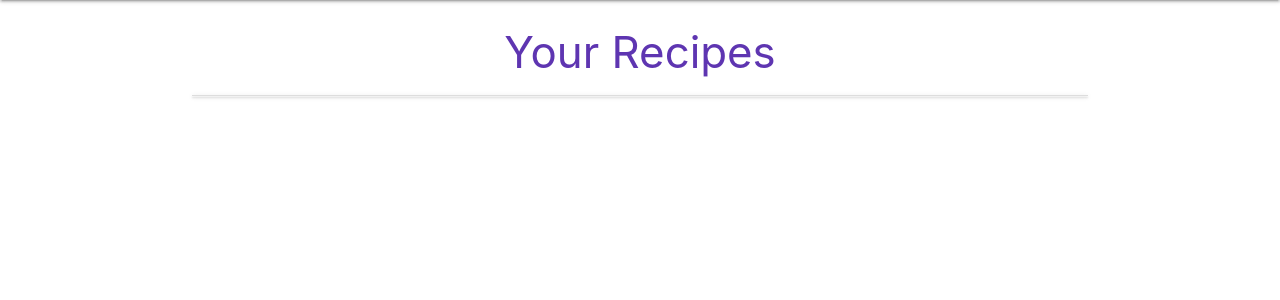
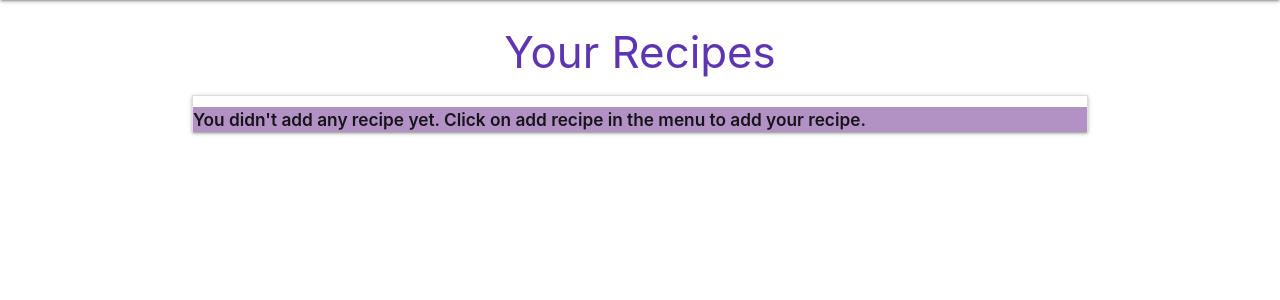
Before and after one commit to behnazkhoshnood/good-cook-ms3, a Flask app: page /profile/1 in a window 1280 px wide. Shown: the part 64-364 px from the top of the page. Run offline with Flask 2, Linux system fonts and the light colour scheme; the visitor is signed in with stand-in values (Sample User, id 1); a database or web service that is not in the repository returns one stand-in record (values such as "Sample title"); some libraries are stand-ins or nearby versions.

Commit message:
working on empty profile page note

```diff
--- a/app.py
+++ b/app.py
@@ -65,7 +65,7 @@ def register():
         session["user"] = request.form.get("username").lower()
         flash("Congratulations {}! You have registered successfully."
               .format(first_name.capitalize()))
-        return redirect(url_for("profile", username=session["user"]))
+        return redirect(url_for("get_recipes"))
     return render_template("register.html")
 
 
@@ -84,7 +84,7 @@ def login():
                 session["user"] = request.form.get("username").lower()
                 flash("Welcome, {}".format(request.form.get(
                       "username").capitalize()))
-                return redirect(url_for("profile", username=session["user"]))
+                return redirect(url_for("get_recipes"))
             else:
                 # invalid password match
                 flash("Incorrect Username and/or Password")
@@ -152,7 +152,7 @@ def add_recipe():
         recipe.update(cooking_steps)
         mongo.db.recipes.insert_one(recipe)
         flash("Your Recipe Successfully Added")
-        return redirect(url_for("get_recipes"))
+        return redirect(url_for('profile', username=session['user']))
 
     categories = mongo.db.categories.find().sort("category_name", 1)
     marks = mongo.db.marks.find().sort("mark", 1)
--- a/static/css/style.css
+++ b/static/css/style.css
@@ -67,6 +67,10 @@ ul:not(.browser-default)> .ingredient-list {
 .collapsible-header .col strong{
     margin: 5px;
     line-height: 42px;
+}
+
+.profile-note{
+    background-color: #b292c5;
 }
 
 /* ------------------------------------------------------invalid input style */
--- a/static/js/script.js
+++ b/static/js/script.js
@@ -9,6 +9,9 @@ $(document).ready(function () {
     $('li').filter(function () {
         return $(this).text().trim() === ''
     }).remove();
+    $('.profile-list').filter(function () {
+        return $(this).text().trim() === ''
+    }).append("<h6 class='profile-note'>You didn't add any recipe yet. Click on add recipe in the menu to add your recipe.</h6>");
     validateMaterializeSelect();
     function validateMaterializeSelect() {
         let classValid = {"border-bottom": "1px solid #4527a0", "box-shadow": "0 1px 0 0 #4527a0"};
--- a/templates/profile.html
+++ b/templates/profile.html
@@ -4,10 +4,10 @@
 <h3 class="deep-purple-text text-darken-1 center-align">Your Recipes</h3>
 
 <!-- Recipe Details -->
-<ul class="collapsible">
+<ul class="collapsible profile-list">
     {% for recipe in recipes %}
     {% if session.user == recipe.created_by %}
-    <li class="collapsible-li">
+    <li class="collapsible-li profile-list">
         <div class="collapsible-header white-text deep-purple darken-1 text-shadow">
             <i class="fas fa-caret-down caret"></i>
             <!-- edit and delete btn -->
@@ -20,7 +20,7 @@
                 <h6 class="center-align">
                     {{ recipe.recipe_name|capitalize }}
                     <small class="hide-on-med-and-down">
-                       : Created on {{ recipe.date_added }}
+                        : Created on {{ recipe.date_added }}
                     </small>
                 </h6>
             </div>
--- a/templates/register.html
+++ b/templates/register.html
@@ -43,8 +43,8 @@
 					<div class="input-field col s12">
 						<i class="fas fa-user-check prefix deep-purple-text text-darken-1"
                         data-position="left" data-tooltip="Please Retype Password?"></i>
-						<input id="confirm-password" name="confirm-password" type="password" minlength="5" maxlength="20"
-                            pattern="^[a-zA-Z0-9.@$!%*#?&]{4,20}$" class="validate"  data-length="20" required>
+						<input id="confirm-password" name="confirm-password" type="password" minlength="5" maxlength="15"
+                            pattern="^[a-zA-Z0-9.@$!%*#?&]{5,15}$" class="validate" required>
 						<label for="confirm-password">Confirm Password</label>
 					</div>
 				</div>
```
